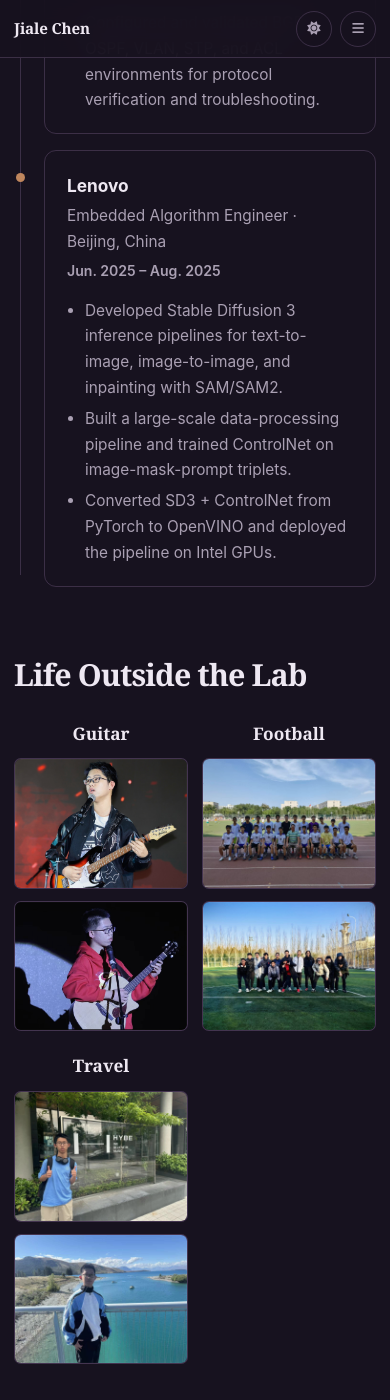
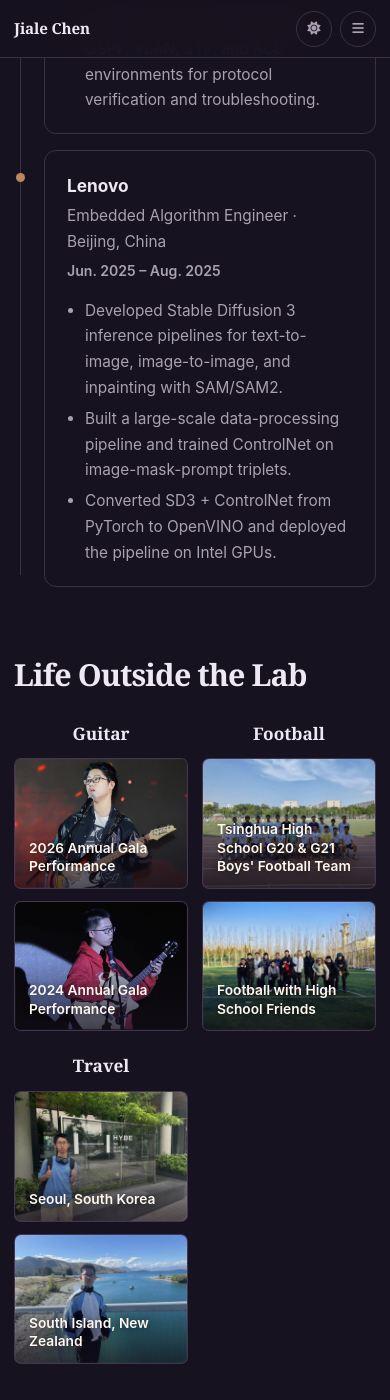
Before and after one commit to Chenjl13/Chenjl13.github.io, a Jekyll site: the page built from index.md, in a window 390 px wide and 1400 px high, scrolled down 5524 px. Built offline with Jekyll 4.4.1, drawn with Linux system fonts in a browser that asks for light colours; nearby versions of some CDN libraries; a style sheet for code colours, icons or effects is not loaded.

```diff
--- a/_sass/minimal-light.scss
+++ b/_sass/minimal-light.scss
@@ -378,7 +378,7 @@
   height: 100%;
   object-fit: cover;
   filter: saturate(.90) contrast(.98);
-  transition: transform .35s ease, filter .35s ease;
+  transition: transform .3s ease, filter .3s ease;
 }
 
 .life-photo::after {
@@ -386,12 +386,42 @@
   position: absolute;
   inset: 0;
   pointer-events: none;
+  z-index: 1;
+  opacity: 0;
+  background: linear-gradient(to top, rgba(18, 13, 23, .72), rgba(18, 13, 23, .08) 54%, transparent);
   box-shadow: inset 0 0 0 1px rgba(255,255,255,.025);
+  transition: opacity .3s ease;
+}
+
+.life-photo figcaption {
+  position: absolute;
+  left: 14px;
+  right: 14px;
+  bottom: 12px;
+  z-index: 2;
+  margin: 0;
+  color: #fff8ef;
+  font-size: .86rem;
+  line-height: 1.35;
+  font-weight: 600;
+  text-shadow: 0 1px 6px rgba(0,0,0,.5);
+  opacity: 0;
+  transform: translateY(8px);
+  transition: opacity .3s ease, transform .3s ease;
 }
 
 .life-photo:hover img {
-  transform: scale(1.018);
-  filter: saturate(1) contrast(1);
+  transform: scale(1.015);
+  filter: saturate(.95) contrast(.98) brightness(.86);
+}
+
+.life-photo:hover::after,
+.life-photo:hover figcaption {
+  opacity: 1;
+}
+
+.life-photo:hover figcaption {
+  transform: translateY(0);
 }
 
 .reveal { opacity: 0; transform: translateY(10px); transition: opacity .5s ease, transform .5s ease; }
@@ -436,6 +466,9 @@
   .education-stats, .language-grid { grid-template-columns: 1fr; }
   .education-stats div, .language-grid > div { border-right: 0; border-bottom: 1px solid var(--border); }
   .education-stats div:last-child, .language-grid > div:last-child { border-bottom: 0; }
+  .life-photo::after,
+  .life-photo figcaption { opacity: 1; }
+  .life-photo figcaption { transform: translateY(0); }
   .life-grid { grid-template-columns: 1fr 1fr; gap: 20px 14px; }
   .life-column:last-child { grid-column: 1 / -1; width: calc(50% - 7px); }
 }
--- a/index.md
+++ b/index.md
@@ -150,20 +150,20 @@
   <div class="life-grid">
     <article class="life-column">
       <div class="life-label"><strong>Guitar</strong></div>
-      <figure class="life-photo"><img src="{{ '/assets/img/misc/guitar3.jpg' | relative_url }}" alt="Guitar performance on stage"></figure>
-      <figure class="life-photo"><img src="{{ '/assets/img/misc/guitar2.jpg' | relative_url }}" alt="Guitar performance"></figure>
+      <figure class="life-photo"><img src="{{ '/assets/img/misc/guitar3.jpg' | relative_url }}" alt="Guitar performance on stage"><figcaption>2026 Annual Gala Performance</figcaption></figure>
+      <figure class="life-photo"><img src="{{ '/assets/img/misc/guitar2.jpg' | relative_url }}" alt="Guitar performance"><figcaption>2024 Annual Gala Performance</figcaption></figure>
     </article>
 
     <article class="life-column">
       <div class="life-label"><strong>Football</strong></div>
-      <figure class="life-photo"><img src="{{ '/assets/img/misc/Football1.jpg' | relative_url }}" alt="Football team photo"></figure>
-      <figure class="life-photo"><img src="{{ '/assets/img/misc/Football2.jpg' | relative_url }}" alt="Football with friends"></figure>
+      <figure class="life-photo"><img src="{{ '/assets/img/misc/Football1.jpg' | relative_url }}" alt="Football team photo"><figcaption>Tsinghua High School G20 &amp; G21 Boys' Football Team</figcaption></figure>
+      <figure class="life-photo"><img src="{{ '/assets/img/misc/Football2.jpg' | relative_url }}" alt="Football with friends"><figcaption>Football with High School Friends</figcaption></figure>
     </article>
 
     <article class="life-column">
       <div class="life-label"><strong>Travel</strong></div>
-      <figure class="life-photo"><img src="{{ '/assets/img/misc/travel1.jpg' | relative_url }}" alt="Travel photo"></figure>
-      <figure class="life-photo"><img src="{{ '/assets/img/misc/travel2.jpg' | relative_url }}" alt="Travel by the lake"></figure>
+      <figure class="life-photo"><img src="{{ '/assets/img/misc/travel1.jpg' | relative_url }}" alt="Travel photo"><figcaption>Seoul, South Korea</figcaption></figure>
+      <figure class="life-photo"><img src="{{ '/assets/img/misc/travel2.jpg' | relative_url }}" alt="Travel by the lake"><figcaption>South Island, New Zealand</figcaption></figure>
     </article>
   </div>
 </section>
```
